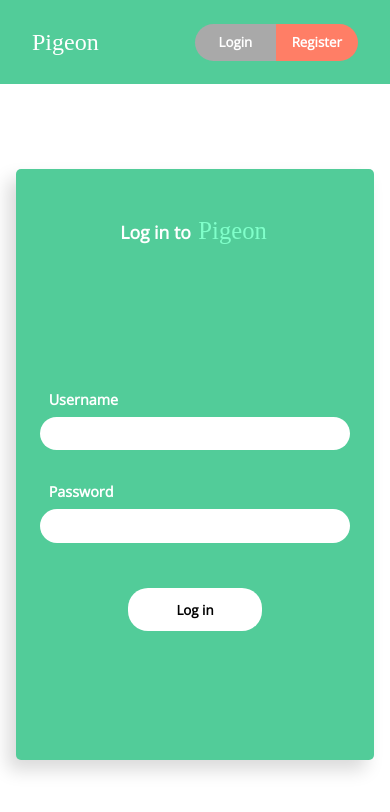
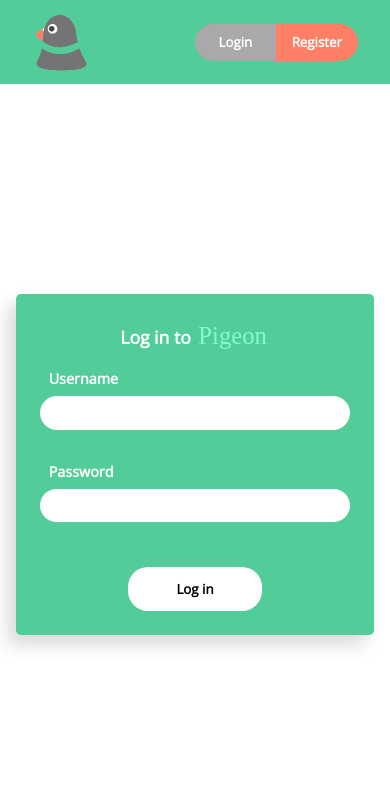
Before and after one commit to valtterikodisto/pigeon, a React (Create React App) app in the folder pigeon-frontend/: page / in a window 390 px wide. Shown: the top 812 px of the page. Built offline with nearby package versions, Linux system fonts and the light colour scheme; a web font is replaced by a local one.

Commit message:
Added logo to login page

```diff
--- a/pigeon-frontend/src/components/login/Login.css
+++ b/pigeon-frontend/src/components/login/Login.css
@@ -19,8 +19,17 @@
 
 .logo-wrapper {
   display: grid;
+  grid-template-columns: 1fr 3fr;
   justify-content: start;
   align-content: center;
+  align-items: center;
+}
+
+.logo-wrapper > img {
+  height: 7vh;
+}
+
+.logo-text {
   font-size: 1.5em;
   font-family: 'Baloo', cursive;
   color: white;
@@ -87,7 +96,6 @@
   grid-template-rows: 1fr 5fr;
   margin: 1em;
   padding: 1em;
-  height: 70vh;
   border-radius: 5px;
   box-shadow: -8px 10px 18px rgba(0, 0, 0, 0.15);
 }
@@ -189,3 +197,16 @@
   margin-top: 5.8em;
   margin-left: 1em;
 }
+
+/* MOBILE */
+
+@media screen and (max-width: 400px) {
+  .logo-wrapper {
+    display: grid;
+    grid-template-columns: 1fr 2fr;
+  }
+
+  .logo-text {
+    display: none;
+  }
+}
--- a/pigeon-frontend/src/components/login/Login.js
+++ b/pigeon-frontend/src/components/login/Login.js
@@ -3,6 +3,7 @@ import React, { useState } from 'react'
 import LoginForm from './LoginForm'
 import RegisterForm from './RegisterForm'
 import './Login.css'
+import logo from '../../pictures/pigeon-logo.svg'
 
 const Login = () => {
   const [loginHidden, setLoginHidden] = useState(false)
@@ -21,7 +22,10 @@ const Login = () => {
   return (
     <div className="login-page-wrapper">
       <header>
-        <div className="logo-wrapper">Pigeon</div>
+        <div className="logo-wrapper">
+          <img src={logo} alt="pigeon logo" />
+          <p className="logo-text">Pigeon</p>
+        </div>
         <div className="login-register-button-wrapper">
           <div className="login-register-button">
             <button
```
Also changed, not shown: pigeon-frontend/src/pictures/pigeon-logo.svg (added).
